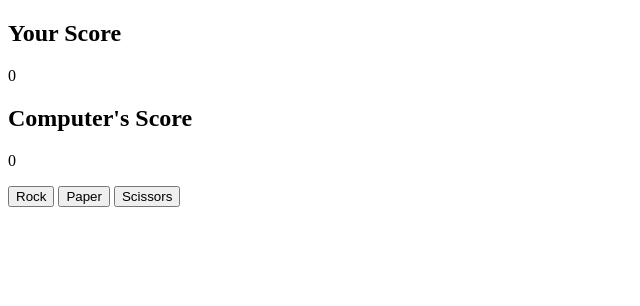
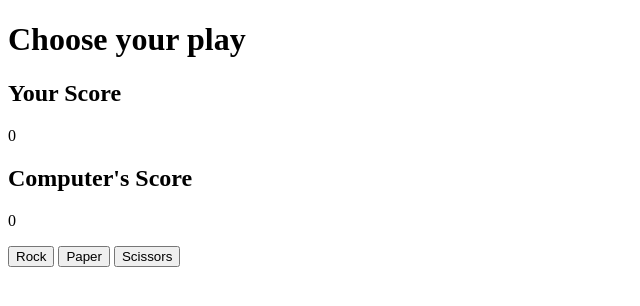
Before and after one commit to SergioRuval/odin-rock-paper-scissors, a plain HTML site: page index.html in a window 1280 px wide. Shown: the whole page, without its empty margins (0-640 px from the left). Drawn offline with Linux system fonts and the light colour scheme.

Commit message:
CREATE message container to announce results

```diff
--- a/index.html
+++ b/index.html
@@ -8,6 +8,9 @@
     <script src="./script.js" defer></script>
 </head>
 <body>
+    <div id="announcements">
+        <h1>Choose your play</h1>
+    </div>
     <div id="scores">
         <div id="playerScore">
             <h2>Your Score</h2>
```
